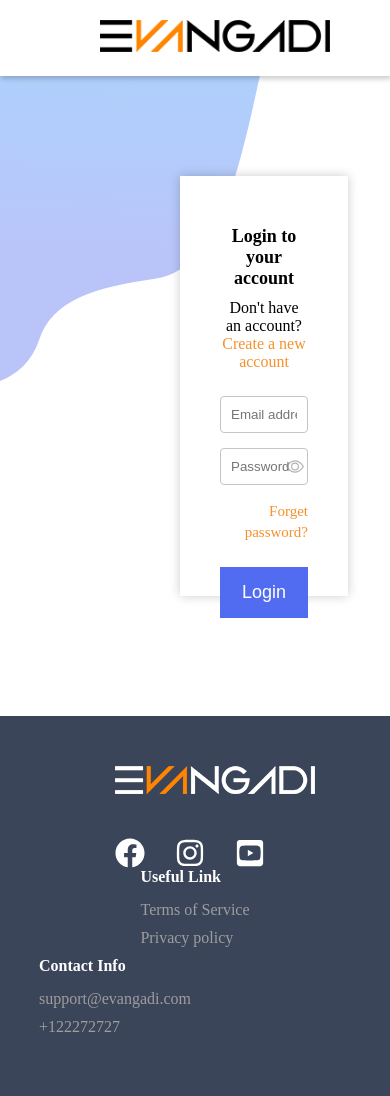
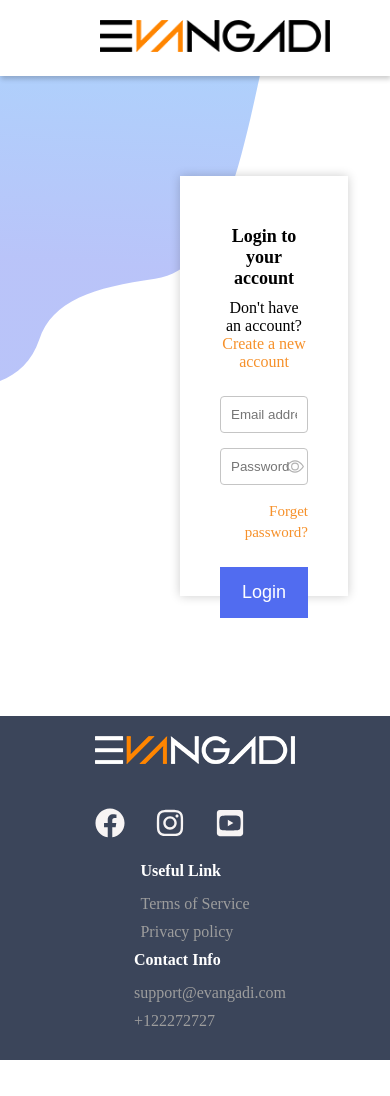
Before and after one commit to Esmael-Mohammed/Evangadi-ForumFrontEnd, a React (Vite) app: page / in a window 390 px wide. After the commit the page ends 1060 px from the top, so only its background shows below. Built offline with nearby package versions, Linux system fonts and the light colour scheme.

Commit message:
added media query for footer

```diff
--- a/src/components/Footer/Footer.jsx
+++ b/src/components/Footer/Footer.jsx
@@ -4,6 +4,7 @@ import footerLogo from "../../assets/images/evangadi-logo-footer.png";
 import { FaFacebook } from "react-icons/fa";
 import { FaInstagram } from "react-icons/fa";
 import { FaYoutubeSquare } from "react-icons/fa";
+import { Link } from "react-router-dom";
 
 const Footer = () => {
   return (
@@ -12,9 +13,31 @@ const Footer = () => {
         <div className={classes.footer__left}>
           <img src={footerLogo} alt="" />
           <div className={classes.footer__icons}>
-            <FaFacebook size={30} />
-            <FaInstagram size={30} />
-            <FaYoutubeSquare size={30} />
+
+            <a
+              href="https://facebook.com/evangaditech"
+              target="_blank"
+              rel="noopener noreferrer"
+            >
+              <FaFacebook size={30} />
+            </a>
+            <a
+              href="https://www.instagram.com/evangaditech/"
+              target="_blank"
+              rel="noopener noreferrer"
+            >
+              <FaInstagram size={30} />
+            </a>
+            <a
+              href="https://www.youtube.com/@EvangadiTech"
+              target="_blank"
+              rel="noopener noreferrer"
+            >
+              <FaYoutubeSquare size={30} />
+            </a>
+
+
+
           </div>
         </div>
         <div className={classes.footer__middle}>
--- a/src/components/Footer/Footer.module.css
+++ b/src/components/Footer/Footer.module.css
@@ -11,15 +11,21 @@
   align-items: center;
   justify-content: space-between;
 }
-.footer__left {
+/* .footer__left {
   margin-left: 40px;
-}
+} */
 .footer__icons {
   display: flex;
   align-items: center;
   color: white;
   gap: 30px;
   padding-top: 40px;
+}
+.footer__icons svg{
+  color: #f7f4f4;
+}
+.footer__icons svg:hover{
+  color: #2c2b2b;
 }
 .footer__middle h3,
 .footer__right h3 {
@@ -32,21 +38,34 @@
   color: #9d9d9d;
   font-size: 16px;
   margin-bottom: 10px;
+  cursor: pointer;
 }
 .footer__right {
-  margin-right: 160px;
+  margin-right: 60px;
 }
 @media screen and(max-width:768px) {
-  .footer__container{
-    flex-direction: column;
-        padding: 20px 20px;
-        gap: 30px;
-  }
+
+   .footer__wrapper{
+    flex-direction: row;
+    padding: 0;
+   }
+   .footer__left{
+    margin-left: 0px;
+   }
 
 }
 @media screen and (max-width:480px) {
   .footer__wrapper{
     flex-direction: column;
   }
-
+  .footer__right{
+    margin-left: 30px;
+    margin-right: 0;
+  }
+  .footer__middle{
+    padding-top: 20px;
+  }
+  .footer__container{
+    padding: 10px 10px;
+  }
 }
--- a/src/components/SignUp/SignUp.module.css
+++ b/src/components/SignUp/SignUp.module.css
@@ -83,9 +83,8 @@
 }
 
 
-@media screen and (max-width:480px) {
+@media screen and (min-width:320px) and (max-width:480px) {
   .signup__container{
-    align-content: center;
     padding-top: 0;
     height: 530px;
     margin-left: 35px;
```
